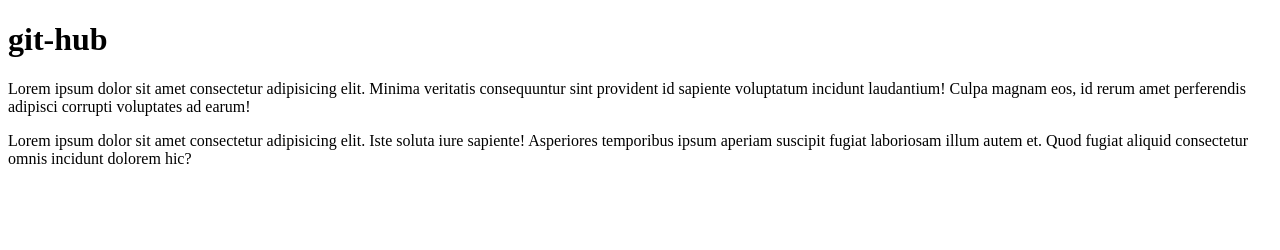
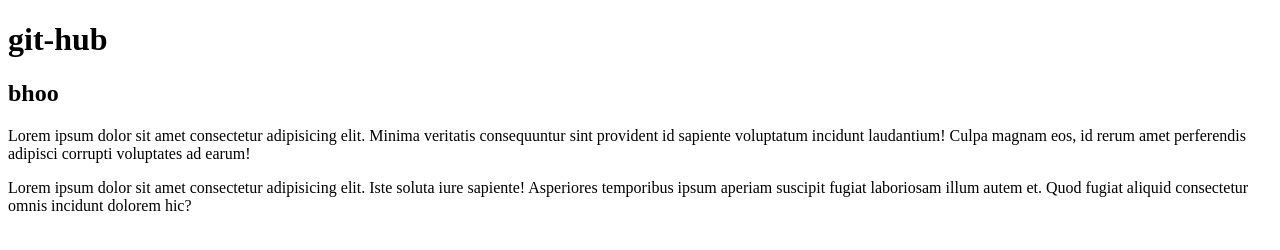
Before and after one commit to Daniele-Picone/self-gith, a plain HTML site: page index.html in a window 1280 px wide. Drawn offline with Linux system fonts and the light colour scheme.

Commit message:
aggiunta h2

```diff
--- a/index.html
+++ b/index.html
@@ -10,6 +10,8 @@
     <header>
 
         <h1> git-hub </h1>
+        <h2>bhoo</h2>
+
         <p>Lorem ipsum dolor sit amet consectetur adipisicing elit. Minima veritatis consequuntur sint provident id sapiente voluptatum incidunt laudantium! Culpa magnam eos, id rerum amet perferendis adipisci corrupti voluptates ad earum!</p>
         <p>
             Lorem ipsum dolor sit amet consectetur adipisicing elit. Iste soluta iure sapiente! Asperiores temporibus ipsum aperiam suscipit fugiat laboriosam illum autem et. Quod fugiat aliquid consectetur omnis incidunt dolorem hic?
```
